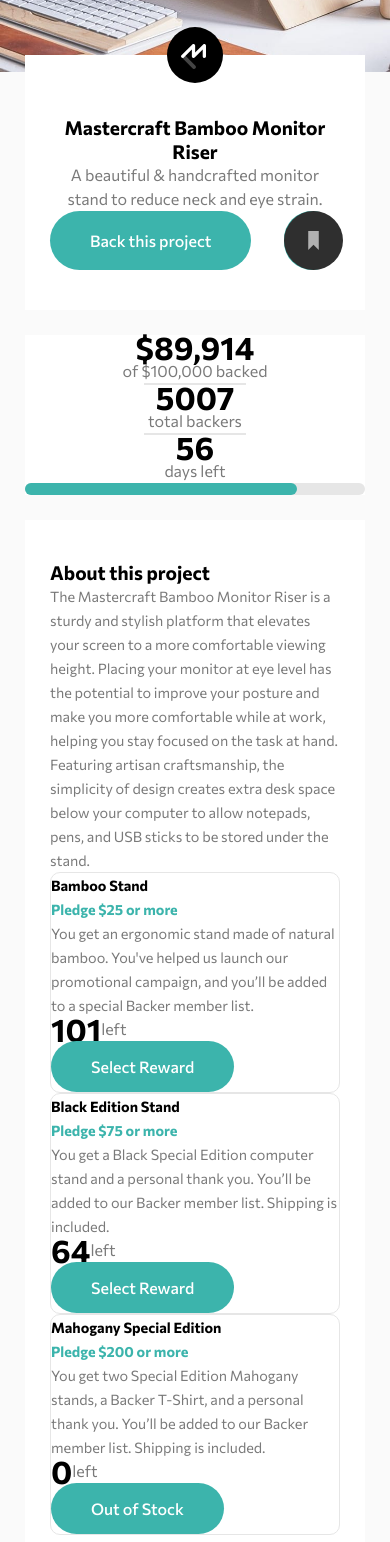
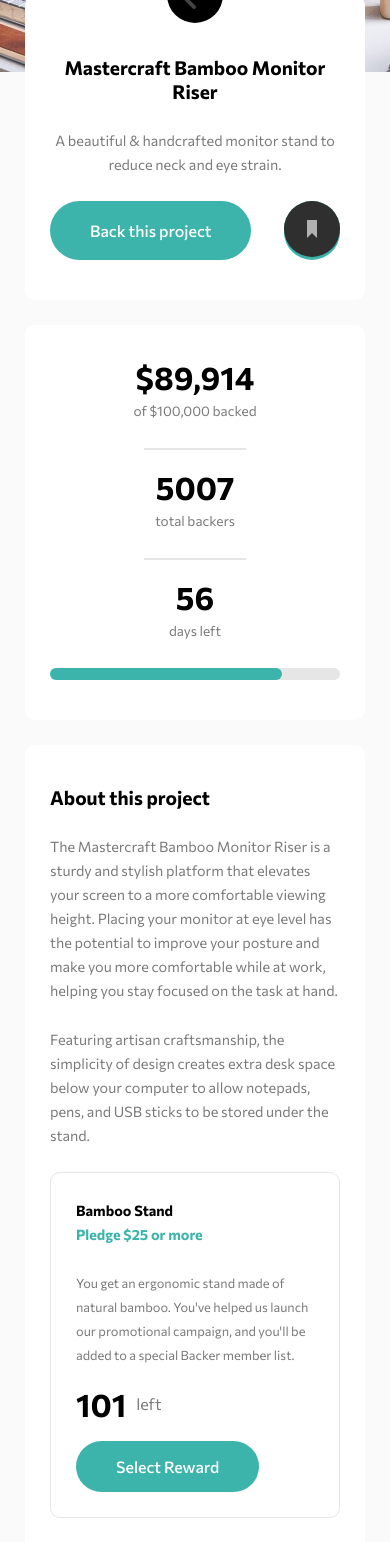
Before and after one commit to jeremylloyd/frontend-mentor-crowdfunding-product-page, a SvelteKit app: page / in a window 390 px wide. Shown: the part 240-1782 px from the top of the page. Built offline with nearby package versions, Linux system fonts and the light colour scheme.

Commit message:
progress on mobile layout

```diff
--- a/src/routes/+page.svelte
+++ b/src/routes/+page.svelte
@@ -1,11 +1,65 @@
 <script>
+  let navbarHeight;
   let scrollY;
+  let modalThanks;
+  let menuPledge;
+  let pledgeInput;
+  let pledge;
+  let pledge0;
+  let pledge1;
+  let pledges = [
+    {
+      'id': 0,
+      'title': "Pledge with no reward",
+      'description': "Choose to support us without a reward if you simply believe in our project. As a backer, you will be signed up to receive product updates via email.",
+    },
+    {
+      'id': 1,
+      'title': 'Bamboo Stand',
+      'minAmount': 25,
+      'description': "You get an ergonomic stand made of natural bamboo. You've helped us launch our promotional campaign, and you'll be added to a special Backer member list.",
+      'remaining': 101,
+    },
+    {
+      'id': 2,
+      'title': 'Black Edition Stand',
+      'minAmount': 75,
+      'description': "You get a Black Special Edition computer stand and a personal thank you. You’ll be added to our Backer member list. Shipping is included.",
+      'remaining': 64,
+    },
+    {
+      'id': 3,
+      'title': 'Mahogany Special Edition',
+      'minAmount': 200,
+      'description': "You get two Special Edition Mahogany stands, a Backer T-Shirt, and a personal thank you. You’ll be added to our Backer member list. Shipping is included.",
+      'remaining': 0,
+    },
+  ]
+
+  function showMenuPledge() {
+    menuPledge.showModal();
+  }
+
+  function hideMenuPledge() {
+    menuPledge.close();
+  }
+
+  function showModalThanks() {
+    modalThanks.showModal();
+  }
+
+  function submitPledge() {
+    hideMenuPledge();
+    showModalThanks();
+  }
+
+  $: console.log(pledge);
 </script>
 
 <svelte:window bind:scrollY={scrollY} />
 
 <!-- Change navbar colour on scroll -->
-{#if scrollY > 150}
+{#if scrollY > navbarHeight}
   <style>
     .navbar {
       background-image: linear-gradient(black, hsla(0, 0%, 0%, 60%));
@@ -16,7 +70,7 @@
 
 
 <div class="content">
-  <nav class="navbar">
+  <nav class="navbar" bind:offsetHeight={navbarHeight}>
     <img src="svg/logo.svg" alt="" class="navbar__logo">
     <ul class="navbar__items">
       <li class="navbar__item">About</li>
@@ -32,10 +86,10 @@
       <h1 class="summary__title">Mastercraft Bamboo Monitor Riser</h1>
       <p class="summary__desc">A beautiful & handcrafted monitor stand to reduce neck and eye strain.</p>
       <div class="summary__actions">
-        <button class="button">Back this project</button>
+        <button class="button" on:click={showMenuPledge}>Back this project</button>
         <button class="button button--dark button--small">
           <span class="button__label">Bookmark</span>
-          <img class="button__icon" src="svg/icon-bookmark.svg" alt="icon-bookmark">
+          <svg width="56" height="56" xmlns="http://www.w3.org/2000/svg"><g fill="none" fill-rule="evenodd"><circle fill="var(--bkmk-circle)" cx="28" cy="28" r="28"/><path fill="var(--bkmk-tag)" d="M23 19v18l5-5.058L33 37V19z"/></g></svg>
         </button>
       </div>
     </article>
@@ -71,57 +125,25 @@
         Featuring artisan craftsmanship, the simplicity of design creates extra desk space below your computer
         to allow notepads, pens, and USB sticks to be stored under the stand.
       </p>
-      <div class="card">
-        <header class="card__header">
-          <h3 class="card__title">Bamboo Stand</h3>
-          <h4 class="card__subtitle">Pledge $25 or more</h4>
+
+      {#each pledges as p}
+        {#if p.minAmount ?? 0 > 0}
+          <div class="card" class:card--disabled={p.remaining === 0}>
+            <header class="card__titles">
+              <h3 class="card__title">{p.title}</h3>
+              <h4 class="card__subtitle">Pledge ${p.minAmount} or more</h4>
             </header>
-        <p class="card__desc">
-          You get an ergonomic stand made of natural bamboo. You've helped us launch our promotional campaign, and
-          you’ll be added to a special Backer member list.
-        </p>
+            <p class="card__desc">{p.description}</p>
             <footer class="card__footer">
               <div class="card__stat">
-            <span class="card__rem">101</span>
+                <span class="card__rem">{p.remaining}</span>
                 <span class="card__label">left</span>
               </div>
-          <button class="button">Select Reward</button>
+              <button class="button" class:button--disabled={p.remaining === 0} >{p.remaining > 0 ? "Select Reward" : "Out of Stock"}</button>
             </footer>
           </div>
-      <div class="card">
-        <header class="card__header">
-          <h3 class="card__title">Black Edition Stand</h3>
-          <h4 class="card__subtitle">Pledge $75 or more</h4>
-        </header>
-        <p class="card__desc">
-          You get a Black Special Edition computer stand and a personal thank you. You’ll be added to our Backer
-          member list. Shipping is included.
-        </p>
-        <footer class="card__footer">
-          <div class="card__stat">
-            <span class="card__rem">64</span>
-            <span class="card__label">left</span>
-          </div>
-          <button class="button">Select Reward</button>
-        </footer>
-      </div>
-      <div class="card">
-        <header class="card__header">
-          <h3 class="card__title">Mahogany Special Edition</h3>
-          <h4 class="card__subtitle">Pledge $200 or more</h4>
-        </header>
-        <p class="card__desc">
-          You get two Special Edition Mahogany stands, a Backer T-Shirt, and a personal thank you. You’ll be added
-          to our Backer member list. Shipping is included.
-        </p>
-        <footer class="card__footer">
-          <div class="card__stat">
-            <span class="card__rem">0</span>
-            <span class="card__label">left</span>
-          </div>
-          <button class="button">Out of Stock</button>
-        </footer>
-      </div>
+        {/if}
+      {/each}
     </section>
 
     <div class="menu">
@@ -133,104 +155,57 @@
     </div>
   </main>
 
-  <dialog class="modal">
+  <dialog bind:this={menuPledge} class="modal">
+    <div class="modal__content">
       <div class="modal__header">
-      <h2 class="modal__title"></h2>
-      <img src="svg/icon-close-menu.svg" alt="" class="modal__close">
+        <h2 class="modal__title">Back this project</h2>
+        <button class="modal__close" on:click={hideMenuPledge}>
+          <img src="svg/icon-close-menu.svg" alt="">
+        </button>
       </div>
-    <p class="modal__desc"></p>
-    <div class="card">
+      <p class="modal__desc">
+        Want to support us in bringing Mastercraft Bamboo Monitor Riser out in the world?
+      </p>
+
+      {#each pledges as p}
+        <label for="pledge{p.id}">
+          <div class="card" class:card--disabled={p.remaining === 0}>
             <header class="card__header">
-        <input type="radio" name="" id="" class="card__radio">
-        <h3 class="card__title"></h3>
+              <input type="radio" name="pledge" id="pledge{p.id}" class="card__radio" value={p.id} bind:group={pledgeInput} disabled={p.remaining === 0}>
+              <div class="card__titles">
+                <h3 class="card__title">{p.title}</h3>
+                {#if p.minAmount}
+                  <h4 class="card__subtitle">Pledge ${p.minAmount} or more</h4>
+                {/if}
+              </div>
             </header>
-      <p class="card__desc"></p>
+            <p class="card__desc">{p.description}</p>
+            {#if p.remaining !== undefined}
+              <div class="card__stat">
+                <span class="card__rem card__rem--small">{p.remaining}</span>
+                <span class="card__label">left</span>
               </div>
-    <div class="card">
-      <header class="card__header">
-        <input type="radio" name="" id="" class="card__radio">
-        <h3 class="card__title"></h3>
-      </header>
-      <p class="card__desc"></p>
-      <div class="card__stat">
-        <span class="card__rem"></span>
-        <span class="card__label"></span>
-      </div>
+            {/if}
+            {#if pledgeInput == p.id}
               <div class="card__sep"></div>
               <footer class="card__footer">
-        <h5 class="card__amounts"></h5>
-        <input type="number" name="" id="" class="card__amount">
-        <button class="button"></button>
+                <h5 class="card__amounts">Enter your pledge</h5>
+                <input type="number" value={p.minAmount ?? 0} class="card__amount">
+                <button class="button" on:click={submitPledge}>Continue</button>
               </footer>
+            {/if}
+          </div>
+        </label>
+      {/each}
     </div>
   </dialog>
 
-  <dialog class="modal">
-    <div class="icon-confirm"></div>
-    <h2 class="modal__title"></h2>
-    <p class="modal__desc"></p>
-    <button class="button"></button>
+  <dialog class="modal" bind:this={modalThanks}>
+    <div class="modal__content modal__content--centred">
+      <img src="svg/icon-check.svg" alt="icon-check">
+      <h2 class="modal__title">Thanks for your support!</h2>
+      <p class="modal__desc">Your pledge brings us one step closer to sharing Mastercraft Bamboo Monitor Riser worldwide. You will get an email once our campaign is completed.</p>
+      <button class="button" on:click={() => modalThanks.close()}>Got it!</button>
+    </div>
   </dialog>
 </div>
-
-
-
-
-
-
-
-<!-- Selection modal start -->
-
-Back this project
-Want to support us in bringing Mastercraft Bamboo Monitor Riser out in the world?
-
-Pledge with no reward
-Choose to support us without a reward if you simply believe in our project. As a backer,
-you will be signed up to receive product updates via email.
-
-Bamboo Stand
-Pledge $25 or more
-You get an ergonomic stand made of natural bamboo. You've helped us launch our promotional campaign, and
-you’ll be added to a special Backer member list.
-101 left
-
-<!-- Selected pledge start -->
-Enter your pledge
-$25
-Continue
-<!-- Selected pledge end -->
-
-Black Edition Stand
-Pledge $75 or more
-You get a Black Special Edition computer stand and a personal thank you. You’ll be added to our Backer
-member list. Shipping is included.
-64 left
-
-<!-- Selected pledge start -->
-Enter your pledge
-$75
-Continue
-<!-- Selected pledge end -->
-
-Mahogany Special Edition
-Pledge $200 or more
-You get two Special Edition Mahogany stands, a Backer T-Shirt, and a personal thank you. You’ll be added
-to our Backer member list. Shipping is included.
-0 left
-
-<!-- Selected pledge  start -->
-Enter your pledge
-$200
-Continue
-<!-- Selected pledge end -->
-
-<!-- Selection modal end -->
-
-<!-- Success modal start -->
-
-Thanks for your support!
-Your pledge brings us one step closer to sharing Mastercraft Bamboo Monitor Riser worldwide. You will get
-an email once our campaign is completed.
-Got it!
-
-<!-- Success modal end -->
--- a/static/style.css
+++ b/static/style.css
@@ -53,14 +53,17 @@ table {
   --cyan: hsl(176, 50%, 47%);
   --cyandark: hsl(176, 72%, 28%);
   --grey: hsl(0, 0%, 48%);
-  --greylight: hsl(0, 0%, 90%);
-  --greylighter: hsl(0, 0%, 98%);
+  --greylight: hsl(0, 0%, 80%);
+  --greylighter: hsl(0, 0%, 90%);
+  --greylightest: hsl(0, 0%, 98%);
   --nav-grad-start: hsla(0, 0%, 0%, 40%);
   --nav-grad-end: hsla(0, 0%, 0%, 0%);
+  --bkmk-circle: #2F2F2F;
+  --bkmk-tag: #B1B1B1;
 }
 
 body {
-  background-color: var(--greylighter);
+  background-color: var(--greylightest);
   background-image: url(images/image-hero-mobile.jpg);
   background-repeat: no-repeat;
   background-size: contain;
@@ -83,11 +86,16 @@ body {
   padding: 1rem 2.5rem;
   font-size: 1rem;
   font-weight: 500;
-  border-radius: 3rem;
+  border-radius: 3.5rem;
+  transition: background-color 0.1s ease-out;
 }
 
-.button--dark {
+.button:hover {
+  background-color: var(--cyandark);
+}
 
+.button--disabled {
+  background-color: var(--grey);
 }
 
 .button--small {
@@ -98,13 +106,18 @@ body {
   display: none
 }
 
-.button__icon {
-  height: 100%;
+.card {
+  display: flex;
+  flex-direction: column;
+  gap: 25px;
+  padding: 25px;
+  border: solid 1px var(--greylighter);
+  border-radius: 10px;
+  user-select: none;
 }
 
-.card {
-  border: solid 1px var(--greylight);
-  border-radius: 10px;
+.card--disabled {
+  opacity: 0.5;
 }
 
 .card__amounts {
@@ -113,15 +126,20 @@ body {
 
 .card__desc {
   color: var(--grey);
-  font-size: 0.9rem;
+  font-size: 0.8rem;
 }
 
 .card__footer {
-
+  display: flex;
+  flex-direction: column;
+  align-items: flex-start;
+  gap: 25px;
 }
 
 .card__header {
-
+  display: flex;
+  align-items: center;
+  gap: 15px;
 }
 
 .card__label {
@@ -129,7 +147,22 @@ body {
 }
 
 .card__radio {
+  appearance: none;
+  border-radius: 50%;
+  /* background: var(--cyan); */
+  height: 22px;
+  width: 22px;
+  flex-shrink: 0;
 
+  /* The border will be the spacing between the dot and the outer circle */
+  border: 5px solid #FFF;
+
+  /* And by creating a box-shadow with no offset and no blur, we have an outer circle */
+  box-shadow: 0 0 0 1px var(--greylighter);
+}
+
+.card__radio:checked {
+  background: var(--cyan)
 }
 
 .card__rem {
@@ -137,19 +170,28 @@ body {
   font-weight: 700;
 }
 
+.card__rem--small {
+  font-size: 1.25rem;
+}
+
 .card__sep {
-
+  border: solid 1px var(--greylighter);
+  margin: 0px -25px;
 }
 
 .card__stat {
   display: flex;
   align-items: center;
+  gap: 10px;
 }
 
 .card__subtitle {
   font-weight: 700;
   color: var(--cyan);
   font-size: 0.9rem;
+}
+
+.card__titles {
 }
 
 .card__title {
@@ -161,13 +203,13 @@ body {
 
 }
 
-.icon-confirm {
-
-}
-
 .info {
   background: white;
   padding: 40px 25px;
+  border-radius: 10px;
+  display: flex;
+  flex-direction: column;
+  gap: 25px;
 }
 
 .info__desc {
@@ -208,23 +250,50 @@ body {
 }
 
 .modal {
+  border: none;
+  border-radius: 10px;
+  padding: 25px;
+}
 
+.modal__content--centred {
+  text-align: center;
+  align-items: center;
+}
+
+.modal__content {
+  display: flex;
+  flex-direction: column;
+  gap: 25px;
+}
+
+.modal::backdrop {
+  background: rgba(0, 0, 0, 0.5);
 }
 
 .modal__close {
+  background: none;
+  border: none;
+  cursor: pointer;
+}
 
+.modal__summary {
+  color: var(--grey);
 }
 
 .modal__desc {
   color: var(--grey);
+  font-size: 0.9rem;
 }
 
 .modal__header {
-
+  display: flex;
+  align-items: center;
+  justify-content: space-between;
 }
 
 .modal__title {
-
+  font-weight: 700;
+  font-size: 1.2rem;
 }
 
 .navbar {
@@ -261,10 +330,14 @@ body {
   background: white;
   display: flex;
   flex-direction: column;
+  border-radius: 10px;
+  gap: 25px;
+  padding: 40px 25px;
 }
 
 .stats__label {
   color: var(--grey);
+  font-size: 0.85rem;
 }
 
 .stats__metric {
@@ -276,6 +349,7 @@ body {
   display: flex;
   flex-direction: column;
   align-items: center;
+  gap: 25px;
 }
 
 .stats__progress {
@@ -286,7 +360,7 @@ body {
 }
 
 .stats__progress::-webkit-progress-bar {
-  background-color: var(--greylight);
+  background-color: var(--greylighter);
   border-radius: 100vh;
 }
 
@@ -299,19 +373,24 @@ body {
   display: flex;
   flex-direction: column;
   align-items: center;
+  gap: 10px;
 }
 
 .stats__sep {
   width: 100px;
-  border: solid 1px var(--greylight);
+  border: solid 1px var(--greylighter);
 }
 
 .summary {
+  display: flex;
+  flex-direction: column;
+  gap: 25px;
   position: relative;
-  margin-top: 200px;
+  margin-top: 140px;
   padding: 60px 25px 40px 25px;
   background: white;
   text-align: center;
+  border-radius: 10px;
 }
 
 .summary__actions {
@@ -321,6 +400,7 @@ body {
 
 .summary__desc {
   color: var(--grey);
+  font-size: 0.9rem;
 }
 
 .summary__title {
```
Also changed, not shown: static/svg/icon-close-menu.svg. Lines whose indentation alone changed are shown as unchanged.
